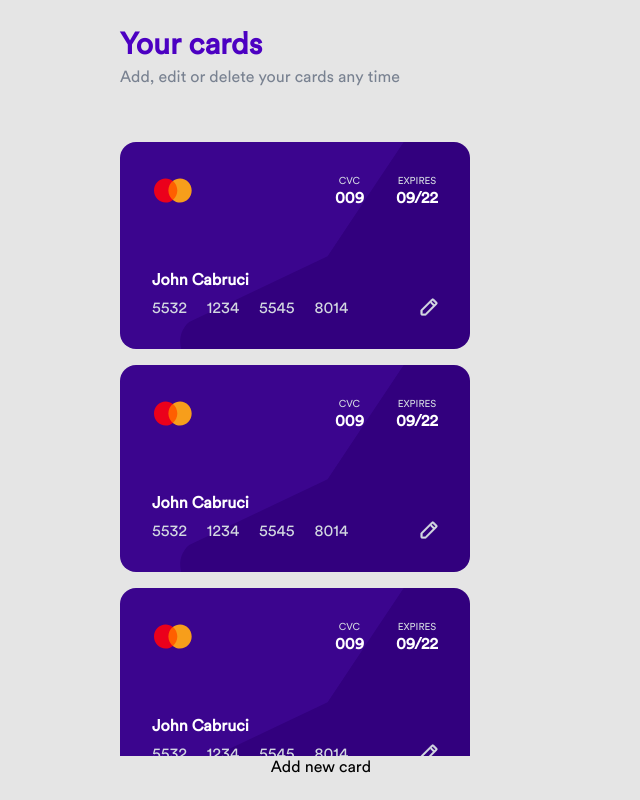
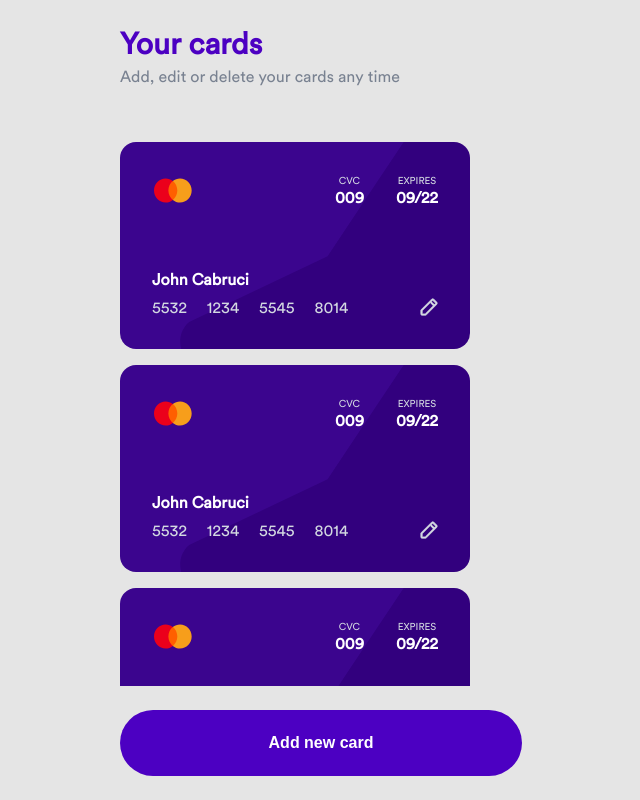
Before and after one commit to MaciejWisniewski/payment-manager-ui, a React (Create React App) app: page / in a window 1280 px wide. Shown: the whole page, without its empty margins (319-959 px from the left). Built offline with nearby package versions, Linux system fonts and the light colour scheme.

Commit message:
Create Button component

```diff
--- a/src/components/BankCardList.tsx
+++ b/src/components/BankCardList.tsx
@@ -2,6 +2,7 @@ import React from 'react';
 import { styled } from '@mui/system';
 import BankCard from './BankCard';
 import { grey, purple } from '../styles/colors';
+import Button from './common/Button';
 
 const Root = styled('div')`
   width: 100%;
@@ -25,13 +26,15 @@ const Header = styled('div')`
 const SubHeader = styled('div')`
   text-align: left;
   width: 100%;
-  margin-bottom: 56px;
   color: ${grey[50]};
 `;
 
 const Cards = styled('div')`
+  padding-top: 56px;
   width: 100%;
+  height: 100%;
   overflow: auto;
+  margin-bottom: 24px;
 `;
 
 interface BankCardListProps {}
@@ -67,7 +70,7 @@ const BankCardList: React.FC<BankCardListProps> = () => {
           cardNumber="5532123455458014"
         />
       </Cards>
-      <div> Add new card </div>
+      <Button label="Add new card" />
     </Root>
   );
 };
--- /dev/null
+++ b/src/components/common/Button.tsx
@@ -0,0 +1,24 @@
+import { styled } from '@mui/system';
+import React from 'react';
+import { purple, white } from '../../styles/colors';
+
+const Root = styled('button')`
+  background-color: ${purple[60]};
+  color: ${white};
+  padding: 24px;
+  width: 100%;
+  font-size: 16px;
+  font-weight: bold;
+  border-radius: 100px;
+  border: unset;
+`;
+
+interface ButtonProps {
+  label: string;
+}
+
+const Button: React.FC<ButtonProps> = ({ label }) => {
+  return <Root>{label}</Root>;
+};
+
+export default Button;
```
